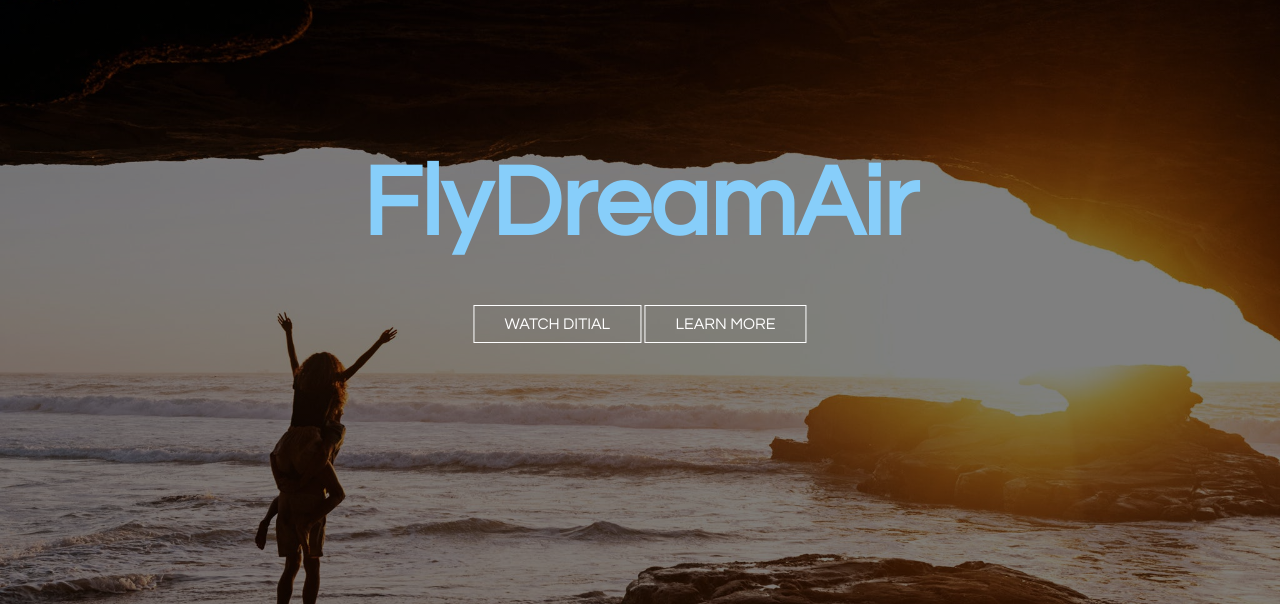
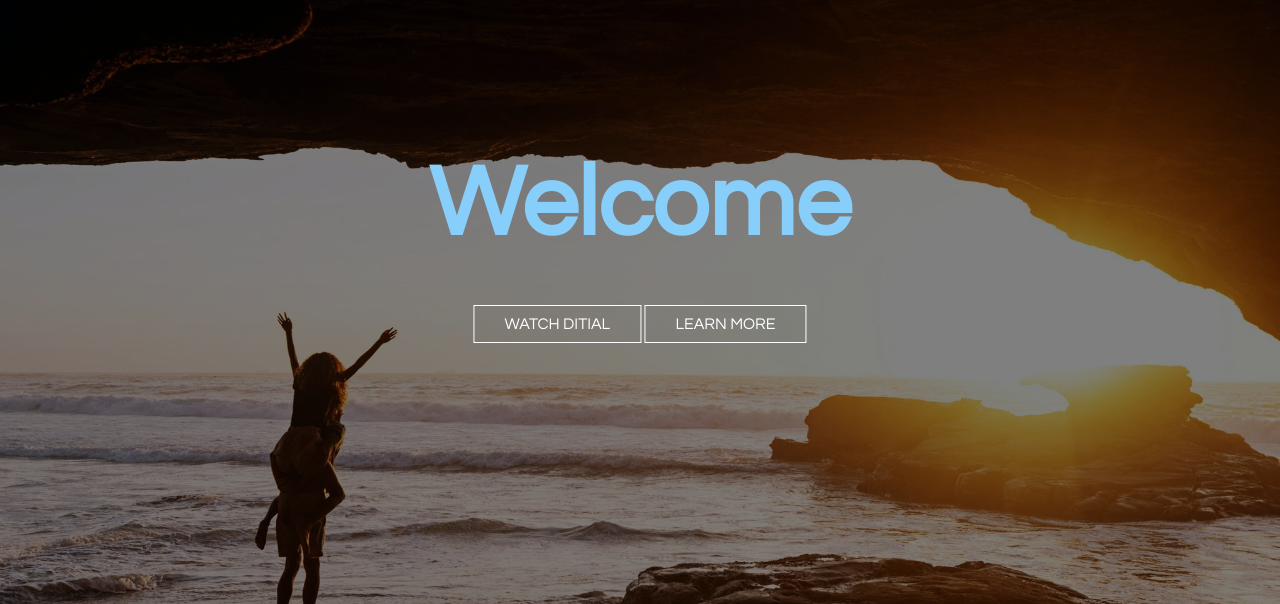
Before and after one commit to chenqi830521/FlyDreamAir, a plain HTML site: page index.html in a window 1280 px wide. Shown: the part 196-800 px from the top of the page. Drawn offline with Linux system fonts and the light colour scheme.

Commit message:
Update index.html

```diff
--- a/index.html
+++ b/index.html
@@ -19,7 +19,7 @@
 			</ul>
 		</div>
 		<div class="title">
-			<h1>FlyDreamAir</h1>
+			<h1>Welcome</h1>
 		</div>
 
 		<div class="button">
```
